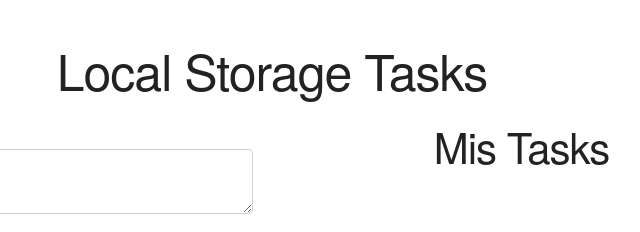
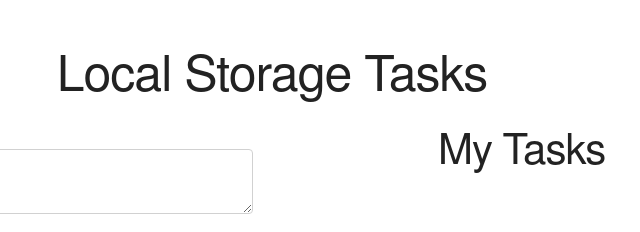
Before and after one commit to AgustinPalmaM/localStorageTasks, a plain HTML site: page index.html in a window 1280 px wide. Shown: the top 232 px of the page, 368-1008 px from the left. Drawn offline with Linux system fonts and the light colour scheme.

Commit message:
Update mis tasks to my tasks in index.html

```diff
--- a/index.html
+++ b/index.html
@@ -25,7 +25,7 @@
                     </form>
                 </div>
                 <div class="six columns">
-                    <h2>Mis Tasks</h2>
+                    <h2>My Tasks</h2>
                     <div id="lista-tweets"></div>
                 </div>
             </div>
```
